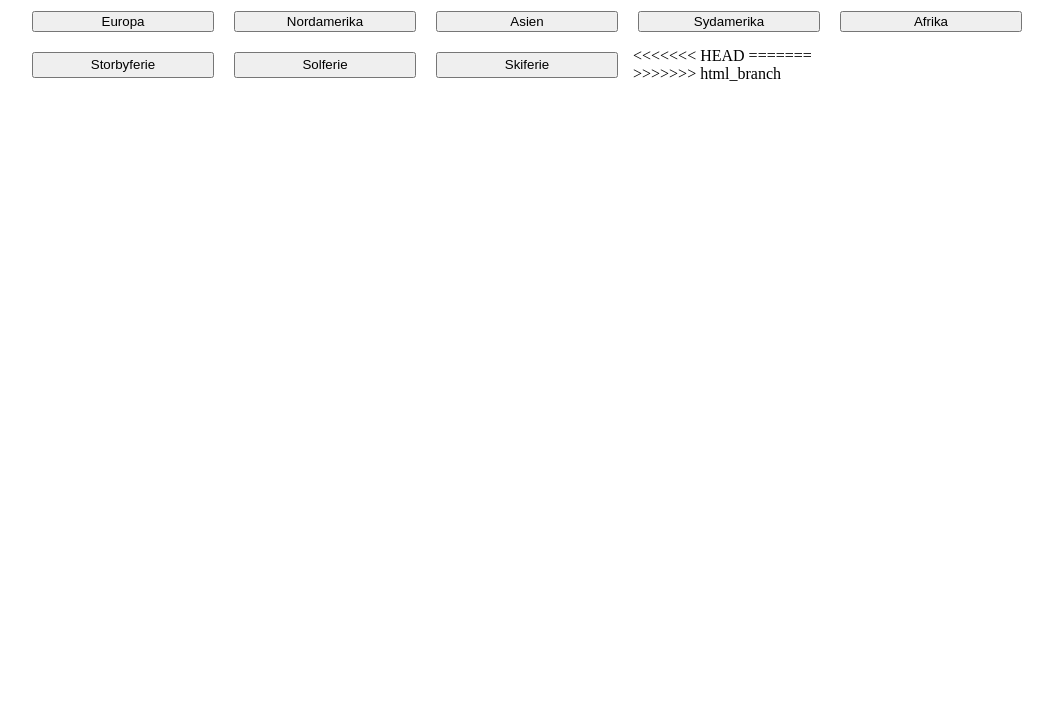
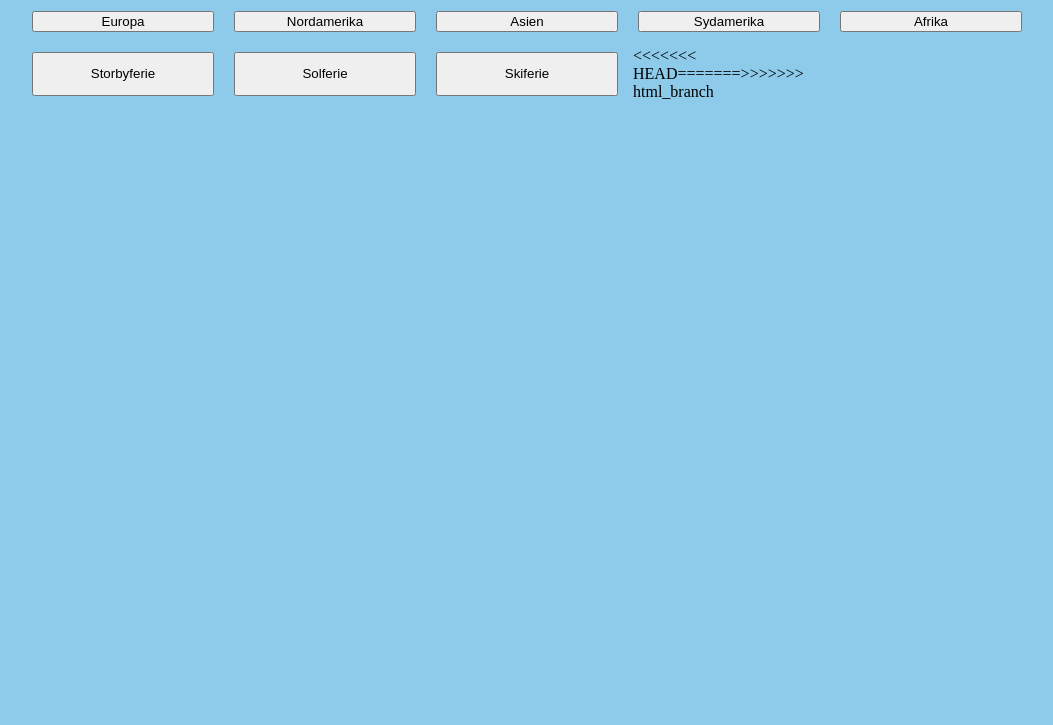
Before and after one commit to emil522u/07.04.01, a plain HTML site: page destinationer.html in a window 1280 px wide. Shown: the part 75-800 px from the top of the page, without its empty margins (113-1166 px from the left). Drawn offline with Linux system fonts and the light colour scheme; no server answers.

Commit message:
Removed error

```diff
--- a/destinationer.html
+++ b/destinationer.html
@@ -119,13 +119,11 @@
             max-height: 50%;
         }
 
-<<<<<<< HEAD
-=======
         body {
             background-color: #8ECBEB;
             z-index: 0;
         }
->>>>>>> html_branch
+
     </style>
 </head>
 
@@ -147,10 +145,7 @@
         <button class="filter" data-køn="skiferie">Skiferie</button>
 
 
-<<<<<<< HEAD
-
-=======
->>>>>>> html_branch
+        <<<<<<< HEAD=======>>>>>>> html_branch
     </div>
 
     <section id="popup">
```
